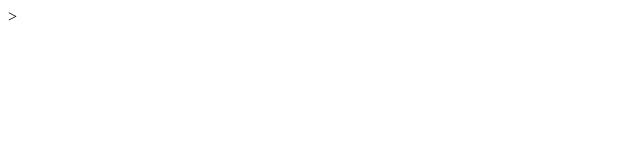
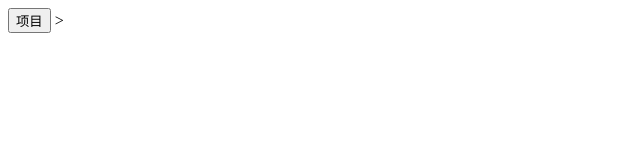
Before and after one commit to lwb-2021/lwb-2021.github.io, a plain HTML site: page index.html in a window 1280 px wide. Shown: the whole page, without its empty margins (0-640 px from the left). Drawn offline with Linux system fonts and the light colour scheme.

Commit message:
Update index.html

```diff
--- a/index.html
+++ b/index.html
@@ -3,6 +3,6 @@
 	<title>选择页面</title>
 </head>
 <body>
-
+	<button type="button">项目</button>
 </body>
 </html>>
```
